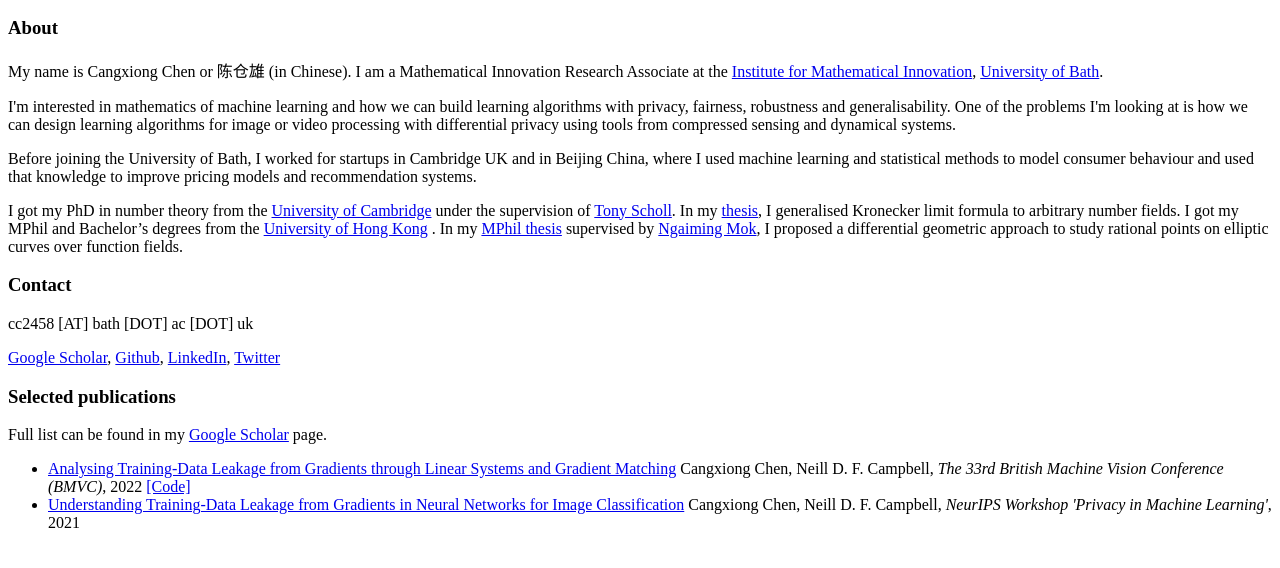
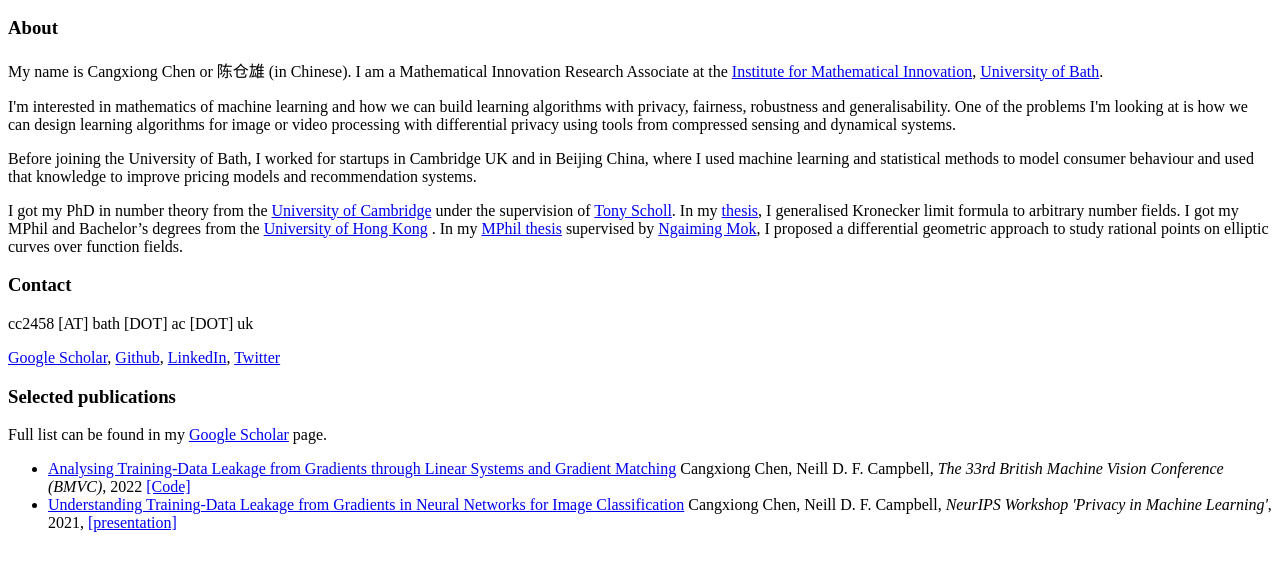
Before and after one commit to CangxiongChen/CangxiongChen.github.io, a plain HTML site: page index.html in a window 1280 px wide. Shown: the part 50-618 px from the top of the page. Drawn offline with Linux system fonts and the light colour scheme.

Commit message:
added presen

```diff
--- a/index.html
+++ b/index.html
@@ -50,7 +50,7 @@
      </li>
      <li><a href="https://arxiv.org/pdf/2111.10178">Understanding Training-Data Leakage from Gradients in Neural Networks for Image Classification</a>
      Cangxiong Chen, Neill D. F. Campbell,
-     <i>NeurIPS Workshop 'Privacy in Machine Learning'</i>, 2021
+     <i>NeurIPS Workshop 'Privacy in Machine Learning'</i>, 2021, <a href="https://slideslive.com/38970757">[presentation]</a>
      </li>
    </ul>
    </footer>
```
